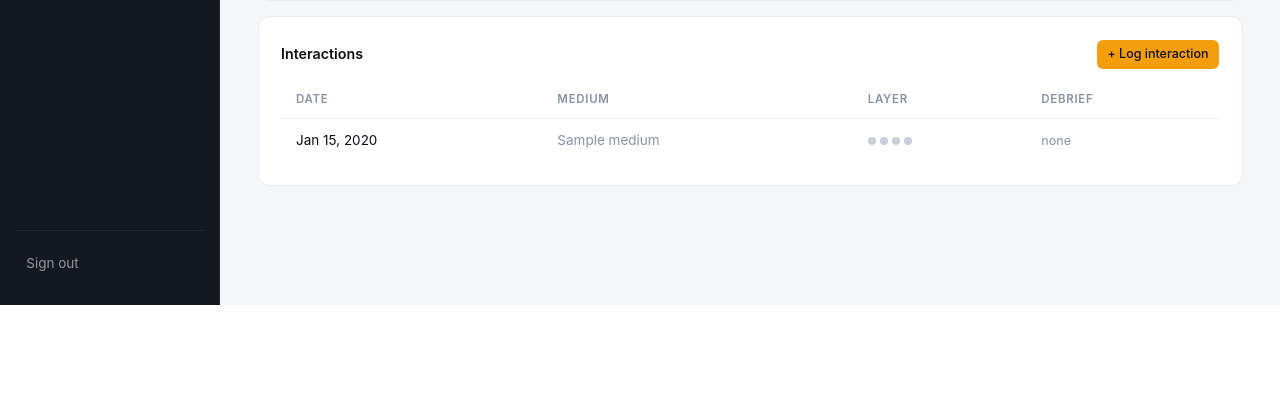
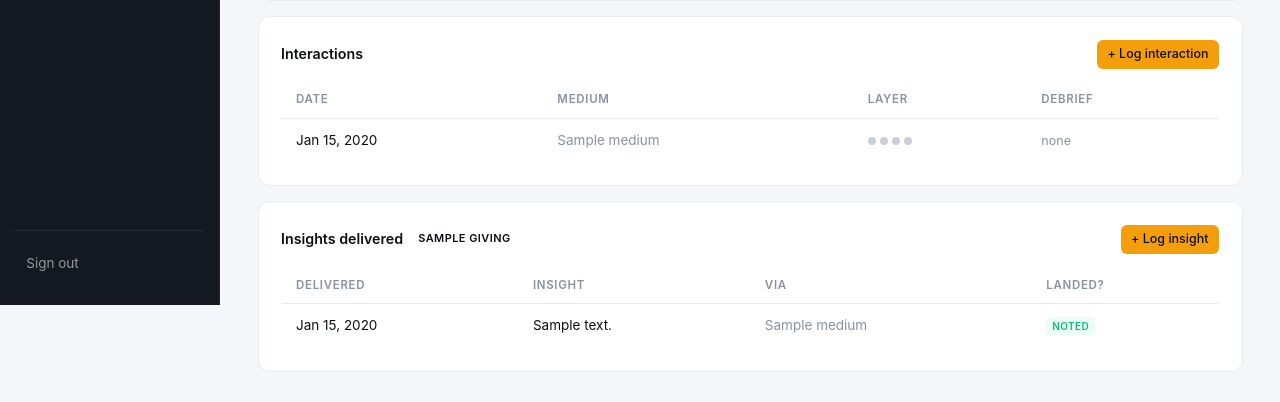
Before and after one commit to jrbrown3/Trusted-Advisor, a FastAPI app: template app/templates/pages/contact_detail.html in a window 1280 px wide. Shown: the part 495-897 px from the top of the page. Before the commit the page ends 800 px from the top, so only its background shows below. Run offline with FastAPI, Linux system fonts and the light colour scheme; the template is opened without the code that fills it: most values are stand-ins (such as "Sample title", 1, 10 or a date in 2020); some libraries are stand-ins or nearby versions.

Commit message:
Phase 4: Insight Delivery Log (Feature 7)
The antidote to Self-Orientation, made trackable. Not generic CRUD — the
log surfaces giving cadence so cold high-value relationships are visible.

- services/insights_service.py: giving_signal() computes a cadence band
  (active <=30d / cooling 30-90d / cold >90d / none) from a contact's
  delivered-insight dates. This is the framework tie-in: giving without
  asking is what lowers perceived self-orientation, so the app makes the
  giving cadence a first-class signal.
- routers/insights.py: full CRUD — global log (newest first, with per-
  contact cadence), log form (?contact_id= preselects), edit (also where
  you note how the insight landed — the response is itself a trust signal),
  delete. All ownership-scoped.
- Templates: insights_list (cadence column), insight_form (create/edit +
  response noting + inline delete).
- Contact detail now shows an insights section with a live cadence badge
  and a nudge banner when a relationship goes cooling/cold ('it's been N
  days since you last gave value — lead with giving, not asking').
- contacts.py: eager-loads insights and computes the giving signal on the
  detail route.
- 19-check test suite: giving-cadence band unit tests (controlled dates)
  + full CRUD + cadence rendering + the overdue nudge.

```diff
--- a/app/routers/insights.py
+++ b/app/routers/insights.py
@@ -1,8 +1,234 @@
 """
 app/routers/insights.py
-── Phase stub ──
-Routes will be implemented in the relevant build phase.
+───────────────────────
+Phase 4 — Insight Delivery Log (Feature 7).
+
+Routes:
+  GET  /insights              → global log, newest first, with giving cadence
+  GET  /insights/new          → log form (?contact_id= preselects)
+  POST /insights              → create
+  GET  /insights/{id}/edit    → edit form (incl. noting the response)
+  POST /insights/{id}/edit    → update
+  POST /insights/{id}/delete  → delete
+
+This log is the antidote to Self-Orientation: it records the value you GIVE.
+The list surfaces each contact's giving cadence so you can see, at a glance,
+which high-value relationships have gone cold on giving.
 """
-from fastapi import APIRouter
+
+from datetime import date
+from pathlib import Path
+
+from fastapi import APIRouter, Depends, Request, HTTPException, status
+from fastapi.responses import HTMLResponse, RedirectResponse
+from fastapi.templating import Jinja2Templates
+from sqlalchemy import select
+from sqlalchemy.orm import selectinload
+from sqlalchemy.ext.asyncio import AsyncSession
+
+from app.database import get_db
+from app.dependencies import get_current_user
+from app.models import Contact, InsightDelivery, User
+from app.services import insights_service
 
 router = APIRouter()
+templates = Jinja2Templates(directory=Path(__file__).parent.parent / "templates")
+
+MEDIUM_OPTIONS = ["Email", "Call", "In-person", "Message / DM", "Shared doc", "Other"]
+
+
+async def _get_owned_insight(
+    insight_id: int, user: User, db: AsyncSession
+) -> InsightDelivery:
+    """Fetch an insight, 404 if missing or its contact isn't owned by user."""
+    result = await db.execute(
+        select(InsightDelivery)
+        .join(Contact, InsightDelivery.contact_id == Contact.id)
+        .where(InsightDelivery.id == insight_id, Contact.owner_id == user.id)
+        .options(selectinload(InsightDelivery.contact))
+    )
+    insight = result.scalar_one_or_none()
+    if insight is None:
+        raise HTTPException(status.HTTP_404_NOT_FOUND, "Insight not found")
+    return insight
+
+
+# ─────────────────────────────────────────────────────────────
+# List — with per-contact giving cadence
+# ─────────────────────────────────────────────────────────────
+
+@router.get("", response_class=HTMLResponse)
+async def list_insights(
+    request: Request,
+    db: AsyncSession = Depends(get_db),
+    user: User = Depends(get_current_user),
+):
+    # All insights for this user's contacts, newest first.
+    result = await db.execute(
+        select(InsightDelivery)
+        .join(Contact, InsightDelivery.contact_id == Contact.id)
+        .where(Contact.owner_id == user.id)
+        .options(selectinload(InsightDelivery.contact))
+        .order_by(InsightDelivery.delivered_on.desc(), InsightDelivery.id.desc())
+    )
+    insights = result.scalars().all()
+
+    # Compute giving cadence per contact from all their delivery dates.
+    dates_by_contact: dict[int, list[date]] = {}
+    for ins in insights:
+        dates_by_contact.setdefault(ins.contact_id, []).append(ins.delivered_on)
+    signal_by_contact = {
+        cid: insights_service.giving_signal(dates)
+        for cid, dates in dates_by_contact.items()
+    }
+
+    rows = [
+        {"insight": ins, "signal": signal_by_contact.get(ins.contact_id)}
+        for ins in insights
+    ]
+
+    return templates.TemplateResponse(
+        request, "pages/insights_list.html", {"rows": rows},
+    )
+
+
+# ─────────────────────────────────────────────────────────────
+# New / Create
+# ─────────────────────────────────────────────────────────────
+
+@router.get("/new", response_class=HTMLResponse)
+async def new_insight(
+    request: Request,
+    contact_id: int | None = None,
+    db: AsyncSession = Depends(get_db),
+    user: User = Depends(get_current_user),
+):
+    result = await db.execute(
+        select(Contact).where(Contact.owner_id == user.id).order_by(Contact.full_name)
+    )
+    contacts = result.scalars().all()
+    if not contacts:
+        return RedirectResponse(url="/contacts/new", status_code=status.HTTP_303_SEE_OTHER)
+
+    return templates.TemplateResponse(
+        request, "pages/insight_form.html",
+        {
+            "mode": "new",
+            "insight": None,
+            "contacts": contacts,
+            "preselected_contact_id": contact_id,
+            "mediums": MEDIUM_OPTIONS,
+            "today": date.today().isoformat(),
+        },
+    )
+
+
+@router.post("", response_class=HTMLResponse)
+async def create_insight(
+    request: Request,
+    db: AsyncSession = Depends(get_db),
+    user: User = Depends(get_current_user),
+):
+    form = dict(await request.form())
+
+    try:
+        contact_id = int(form.get("contact_id"))
+    except (TypeError, ValueError):
+        raise HTTPException(status.HTTP_400_BAD_REQUEST, "A contact is required.")
+
+    owned = await db.execute(
+        select(Contact).where(Contact.id == contact_id, Contact.owner_id == user.id)
+    )
+    if owned.scalar_one_or_none() is None:
+        raise HTTPException(status.HTTP_404_NOT_FOUND, "Contact not found")
+
+    insight_text = (form.get("insight_text") or "").strip()
+    if not insight_text:
+        raise HTTPException(status.HTTP_400_BAD_REQUEST, "Insight text is required.")
+
+    try:
+        delivered_on = date.fromisoformat(form.get("delivered_on") or "")
+    except ValueError:
+        delivered_on = date.today()
+
+    insight = InsightDelivery(
+        contact_id=contact_id,
+        insight_text=insight_text,
+        source=(form.get("source") or "").strip() or None,
+        delivered_on=delivered_on,
+        medium=(form.get("medium") or "").strip() or None,
+        response_noted=(form.get("response_noted") or "").strip() or None,
+    )
+    db.add(insight)
+    await db.flush()
+    return RedirectResponse(url=f"/contacts/{contact_id}", status_code=status.HTTP_303_SEE_OTHER)
+
+
+# ─────────────────────────────────────────────────────────────
+# Edit / Update  (also where you note how the insight landed)
+# ─────────────────────────────────────────────────────────────
+
+@router.get("/{insight_id}/edit", response_class=HTMLResponse)
+async def edit_insight(
+    insight_id: int,
+    request: Request,
+    db: AsyncSession = Depends(get_db),
+    user: User = Depends(get_current_user),
+):
+    insight = await _get_owned_insight(insight_id, user, db)
+    result = await db.execute(
+        select(Contact).where(Contact.owner_id == user.id).order_by(Contact.full_name)
+    )
+    contacts = result.scalars().all()
+
+    return templates.TemplateResponse(
+        request, "pages/insight_form.html",
+        {
+            "mode": "edit",
+            "insight": insight,
+            "contacts": contacts,
+            "preselected_contact_id": insight.contact_id,
+            "mediums": MEDIUM_OPTIONS,
+            "today": date.today().isoformat(),
+        },
+    )
+
+
+@router.post("/{insight_id}/edit", response_class=HTMLResponse)
+async def update_insight(
+    insight_id: int,
+    request: Request,
+    db: AsyncSession = Depends(get_db),
+    user: User = Depends(get_current_user),
+):
+    insight = await _get_owned_insight(insight_id, user, db)
+    form = dict(await request.form())
+
+    text = (form.get("insight_text") or "").strip()
+    if text:
+        insight.insight_text = text
+    insight.source = (form.get("source") or "").strip() or None
+    insight.medium = (form.get("medium") or "").strip() or None
+    insight.response_noted = (form.get("response_noted") or "").strip() or None
+    try:
+        insight.delivered_on = date.fromisoformat(form.get("delivered_on") or "")
+    except ValueError:
+        pass  # keep existing date on bad input
+
+    return RedirectResponse(url=f"/contacts/{insight.contact_id}", status_code=status.HTTP_303_SEE_OTHER)
+
+
+# ─────────────────────────────────────────────────────────────
+# Delete
+# ─────────────────────────────────────────────────────────────
+
+@router.post("/{insight_id}/delete")
+async def delete_insight(
+    insight_id: int,
+    db: AsyncSession = Depends(get_db),
+    user: User = Depends(get_current_user),
+):
+    insight = await _get_owned_insight(insight_id, user, db)
+    contact_id = insight.contact_id
+    await db.delete(insight)
+    return RedirectResponse(url=f"/contacts/{contact_id}", status_code=status.HTTP_303_SEE_OTHER)
--- a/app/templates/pages/contact_detail.html
+++ b/app/templates/pages/contact_detail.html
@@ -123,6 +123,59 @@
   {% endif %}
 </div>
 
+<!-- Insights delivered -->
+<div class="card mt-2">
+  <div class="flex-between" style="margin-bottom: 0.85rem;">
+    <div class="flex gap-1" style="align-items: center;">
+      <h2 class="section-heading" style="margin:0;">Insights delivered</h2>
+      {% if giving %}
+      <span class="cadence cadence--{{ giving.status }}">{{ giving.label }}</span>
+      {% endif %}
+    </div>
+    <a href="/insights/new?contact_id={{ contact.id }}" class="btn btn-amber btn-sm">+ Log insight</a>
+  </div>
+
+  {% if giving and giving.status in ("cooling", "cold") %}
+  <div class="ai-draft-banner" style="margin-bottom: 0.85rem;">
+    {% if giving.days_since %}It's been {{ giving.days_since }} days since you last gave {{ contact.full_name }} something of value.{% else %}You haven't delivered value to {{ contact.full_name }} yet.{% endif %}
+    Reaching out only to ask raises perceived self-orientation — lead with giving.
+  </div>
+  {% endif %}
+
+  {% if insights %}
+  <div class="table-wrap">
+    <table>
+      <thead><tr><th>Delivered</th><th>Insight</th><th>Via</th><th>Landed?</th></tr></thead>
+      <tbody>
+        {% for ins in insights %}
+        <tr onclick="window.location='/insights/{{ ins.id }}/edit'" style="cursor:pointer;">
+          <td>{{ ins.delivered_on.strftime("%b %d, %Y") }}</td>
+          <td style="max-width: 320px;">{{ ins.insight_text|truncate(60) }}</td>
+          <td class="text-muted">{{ ins.medium or "—" }}</td>
+          <td>
+            {% if ins.response_noted %}
+            <span class="landed-tag">noted</span>
+            {% else %}<span class="text-muted text-sm">—</span>{% endif %}
+          </td>
+        </tr>
+        {% endfor %}
+      </tbody>
+    </table>
+  </div>
+  {% else %}
+  <p class="text-muted text-sm">No insights delivered to {{ contact.full_name }} yet. Giving value is what lowers perceived self-orientation.</p>
+  {% endif %}
+</div>
+
+<style>
+  .cadence { font-size: 11px; font-weight: 600; text-transform: uppercase; letter-spacing: 0.04em; padding: 0.15rem 0.5rem; border-radius: 100px; }
+  .cadence--active  { background: #ECFDF5; color: var(--score-high); }
+  .cadence--cooling { background: #FFFBEB; color: var(--amber-dim); }
+  .cadence--cold    { background: #FEF2F2; color: var(--score-low); }
+  .cadence--none    { background: var(--slate-100); color: var(--text-muted); }
+  .landed-tag { display: inline-block; font-size: 10px; font-weight: 600; text-transform: uppercase; letter-spacing: 0.04em; color: var(--score-high); background: #ECFDF5; padding: 0.05rem 0.4rem; border-radius: 4px; }
+</style>
+
 <style>
   .status-pill { font-size: 11px; font-weight: 600; text-transform: uppercase; letter-spacing: 0.04em; padding: 0.15rem 0.5rem; border-radius: 100px; }
   .status-pill--draft     { background: #FFFBEB; color: var(--amber-dim); }
```
Also changed, not shown: app/routers/contacts.py (+12 -1 lines), app/services/insights_service.py (added, +74 -0 lines), app/templates/pages/insight_form.html (added, +95 -0 lines), app/templates/pages/insights_list.html (added, +66 -0 lines).
